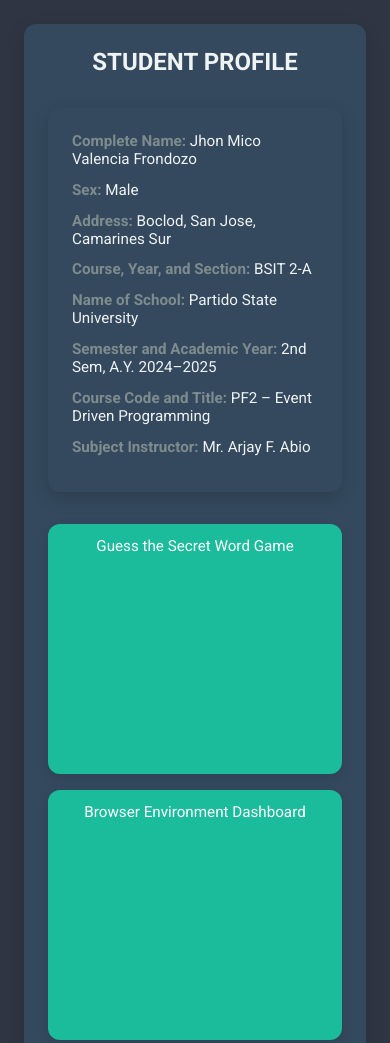
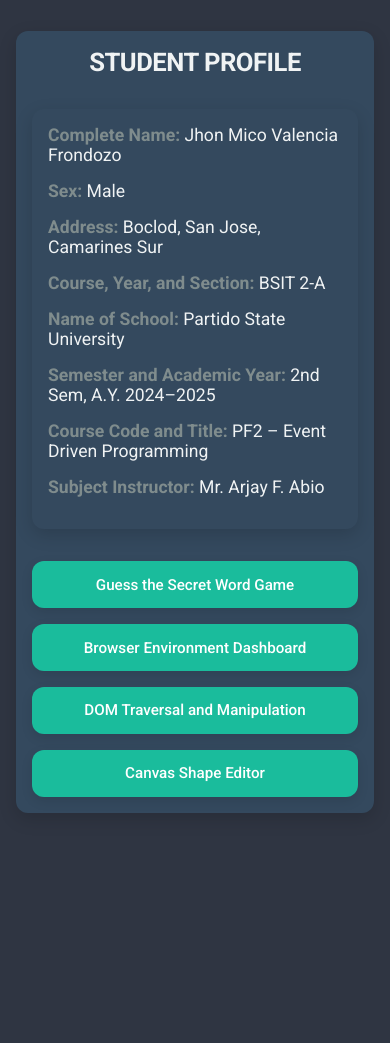
Before and after one commit to Micoyy789/Student-Profile, a plain HTML site: page index.html in a window 390 px wide. Shown: the top 1043 px of the page. After the commit the page ends 844 px from the top, so only its background shows below. Drawn offline with Linux system fonts and the light colour scheme.

Commit message:
Update index.html

```diff
--- a/index.html
+++ b/index.html
@@ -11,9 +11,9 @@
       --primary-color: #f0f3f4;
       --secondary-color: #a4b0be;
       --accent-color: #1abc9c;
+      --hover-bg: #16a085;
       --muted-color: #7f8c8d;
       --card-bg: #34495e;
-      --hover-bg: #16a085;
       --shadow: 0 6px 18px rgba(0, 0, 0, 0.15);
       --border-radius: 12px;
       --transition-duration: 0.3s;
@@ -29,16 +29,16 @@
       font-family: 'Roboto', sans-serif;
       background-color: var(--bg-color);
       color: var(--primary-color);
-      padding: 1.5rem;
+      padding: 2rem;
       display: flex;
       justify-content: center;
-      align-items: flex-start;
+      align-items: center;
       min-height: 100vh;
     }
 
     .container {
+      max-width: 900px;
       width: 100%;
-      max-width: 900px;
       background-color: var(--card-bg);
       padding: 2rem;
       border-radius: var(--border-radius);
@@ -57,21 +57,23 @@
     }
 
     .profile-header h1 {
-      font-size: 2rem;
+      font-size: 2.2rem;
+      color: var(--primary-color);
       font-weight: 700;
-      color: var(--primary-color);
+      letter-spacing: -0.5px;
     }
 
     .profile {
+      margin-bottom: 2rem;
+      padding: 1.5rem;
       background-color: var(--card-bg);
-      padding: 1.5rem;
       border-radius: var(--border-radius);
       box-shadow: var(--shadow);
     }
 
     .profile p {
-      font-size: 1.05rem;
-      margin-bottom: 0.8rem;
+      font-size: 1.1rem;
+      margin-bottom: 1rem;
     }
 
     .profile strong {
@@ -87,12 +89,15 @@
     }
 
     .links a {
-      flex: 1 1 250px;
+      flex: 1 1 45%;
+      min-width: 200px;
+      max-width: 100%;
       text-align: center;
-      padding: 0.9rem 1.2rem;
+      padding: 1rem;
       font-size: 1rem;
+      font-weight: 500;
       background-color: var(--accent-color);
-      color: #fff;
+      color: white;
       border-radius: var(--border-radius);
       text-decoration: none;
       transition: background-color var(--transition-duration), transform var(--transition-duration);
@@ -101,8 +106,8 @@
 
     .links a:hover {
       background-color: var(--hover-bg);
-      transform: translateY(-4px);
-      box-shadow: 0 6px 18px rgba(0, 0, 0, 0.15);
+      transform: translateY(-3px);
+      box-shadow: 0 6px 16px rgba(0, 0, 0, 0.15);
     }
 
     @media (max-width: 768px) {
@@ -111,35 +116,35 @@
       }
 
       .profile-header h1 {
-        font-size: 1.7rem;
+        font-size: 1.8rem;
       }
 
-      .profile p {
-        font-size: 1rem;
-      }
-
-      .links a {
-        font-size: 0.95rem;
-        padding: 0.8rem 1rem;
+      .profile {
+        padding: 1.2rem;
       }
     }
 
     @media (max-width: 480px) {
-      .profile-header h1 {
-        font-size: 1.5rem;
+      body {
+        padding: 1rem;
       }
 
-      .profile p {
-        font-size: 0.95rem;
+      .container {
+        padding: 1rem;
       }
 
-      .links {
-        flex-direction: column;
-        align-items: stretch;
+      .profile-header h1 {
+        font-size: 1.6rem;
+      }
+
+      .profile {
+        padding: 1rem;
       }
 
       .links a {
-        width: 100%;
+        flex: 1 1 100%;
+        font-size: 0.95rem;
+        padding: 0.9rem;
       }
     }
   </style>
@@ -162,10 +167,10 @@
     </div>
 
     <div class="links">
-      <a href="https://micoyy789.github.io/Word-Guessing-Game/">Guess the Secret Word Game</a>
-      <a href="https://micoyy789.github.io/Browser-Environment-Dashboard/">Browser Environment Dashboard</a>
-      <a href="https://micoyy789.github.io/Interactive-DOM-Traversal-and-Manipulation/">DOM Traversal & Manipulation</a>
-      <a href="https://micoyy789.github.io/Interactive-Canvas-Shape-Editor/">Canvas Shape Editor</a>
+      <a href="https://micoyy789.github.io/Word-Guessing-Game/" target="_blank">Guess the Secret Word Game</a>
+      <a href="https://micoyy789.github.io/Browser-Environment-Dashboard/" target="_blank">Browser Environment Dashboard</a>
+      <a href="https://micoyy789.github.io/Interactive-DOM-Traversal-and-Manipulation/" target="_blank">DOM Traversal and Manipulation</a>
+      <a href="https://micoyy789.github.io/Interactive-Canvas-Shape-Editor/" target="_blank">Canvas Shape Editor</a>
     </div>
   </div>
 </body>
```
